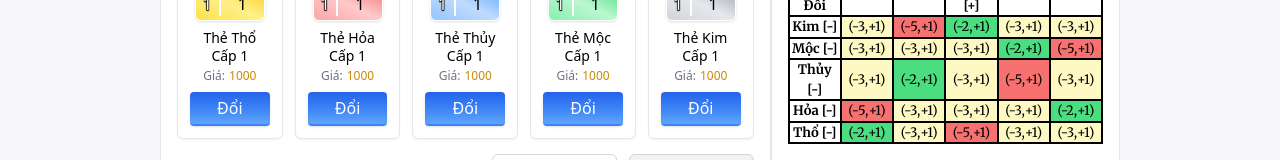
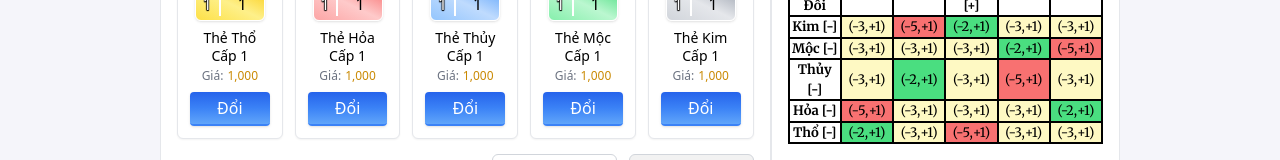
Before and after one commit to SongDuy/web-an-thanh-food, a React (Create React App) app in the folder frontend-web/: page /account/rewards in a window 1280 px wide. Shown: the part 274-434 px from the top of the page. Built offline with nearby package versions, Linux system fonts and the light colour scheme; what i18n-iso-countries would draw is missing.

Commit message:
new commit

```diff
--- a/frontend-web/src/pages/account/Rewards.js
+++ b/frontend-web/src/pages/account/Rewards.js
@@ -229,7 +229,7 @@ const AccountRewardsPage = () => {
                 </span>
 
                 <span className="text-xs text-yellow-600 font-medium leading-none">
-                    1000
+                    1,000
                 </span>
             </div>
 
@@ -334,9 +334,9 @@ const AccountRewardsPage = () => {
             <div className={`w-full h-[250px] flex flex-col ${bg} border-2 border-white shadow-sm rounded-md p-3`}>
                 <h3 className="font-semibold text-center mb-1">{title}</h3>
 
-                <p className="text-xs text-center mb-2">
+                <span className="text-xs text-center mb-2">
                     Cần <b>{requirement}</b> thẻ nguyên liệu
-                </p>
+                </span>
 
                 <div className="flex flex-wrap gap-2 justify-center">
                     {availableCards.map((card, i) => {
```
